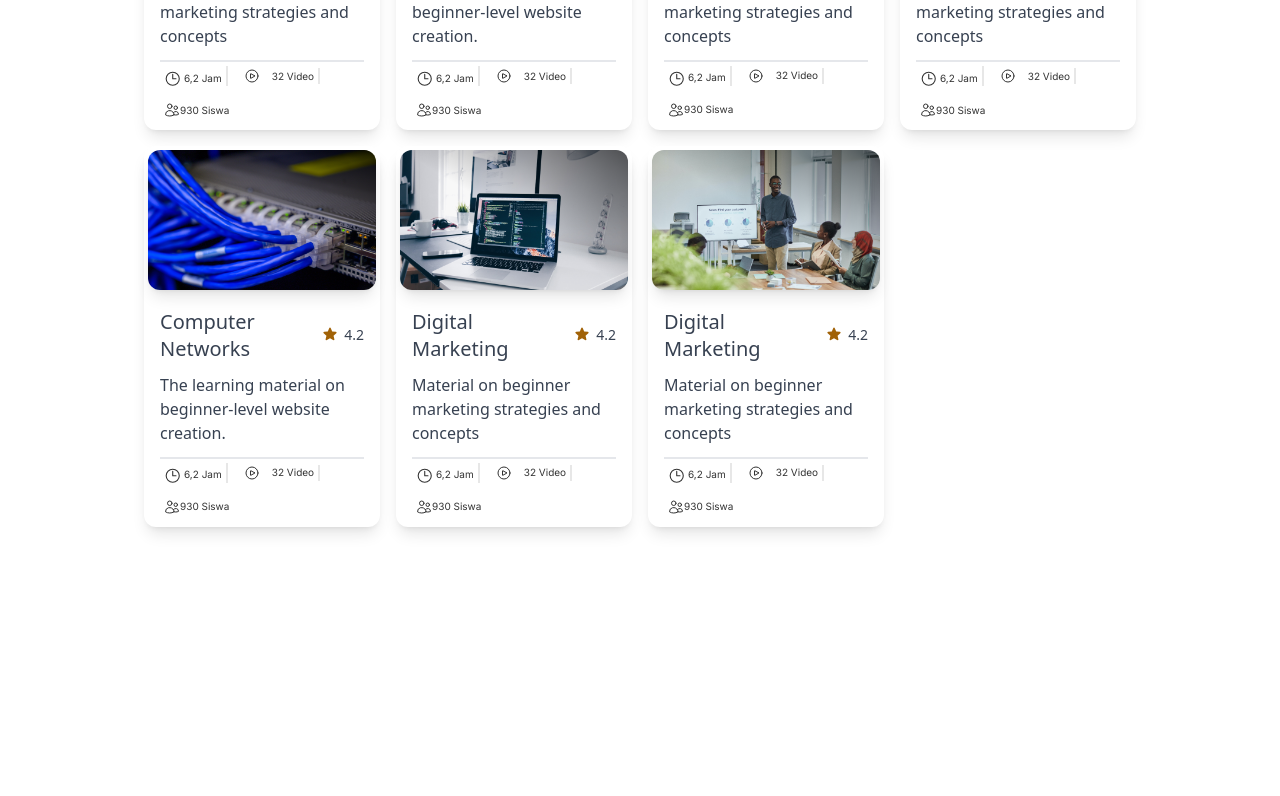
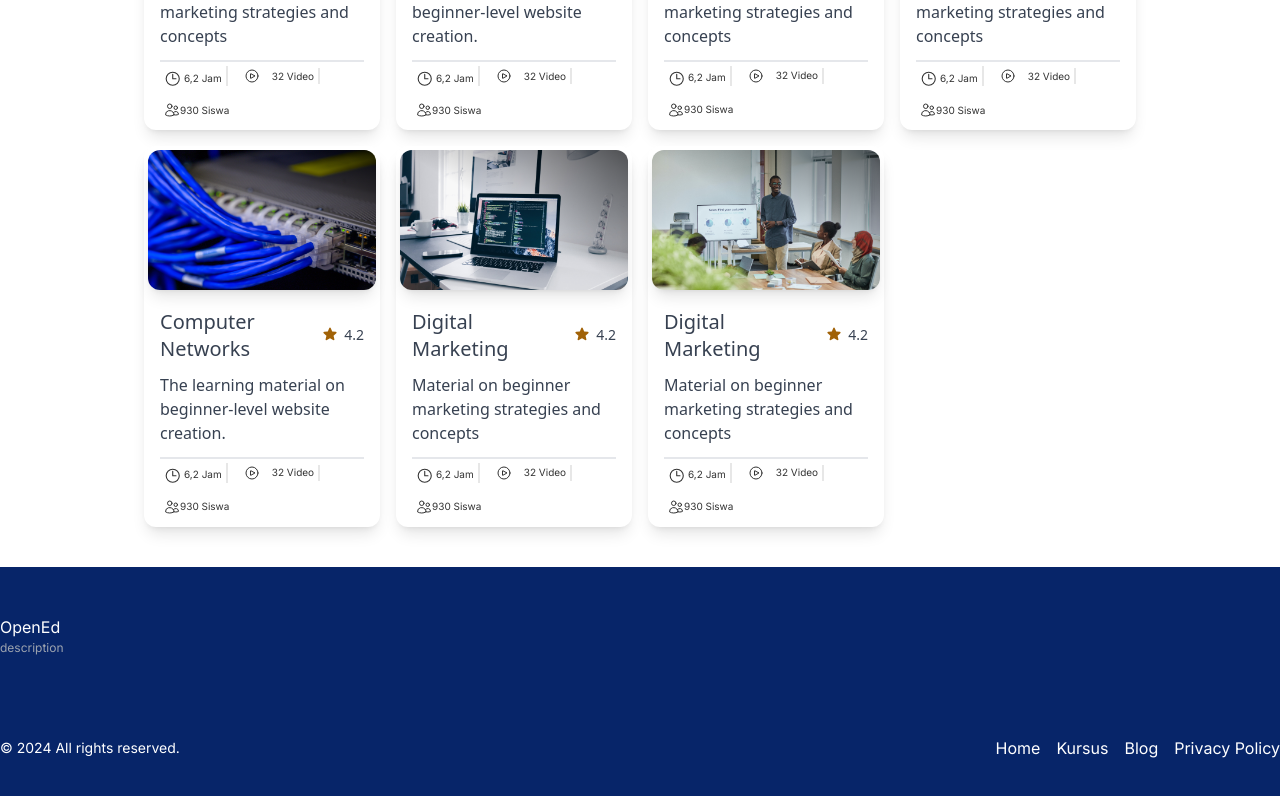
Before and after one commit to Xanvia/MOOC-IT-Center-UOP, a Next.js app in the folder frontend/: page / in a window 1280 px wide. Shown: the part 996-1792 px from the top of the page. Before the commit the page ends 1563 px from the top, so only its background shows below. Built offline with nearby package versions, Linux system fonts and the light colour scheme; no server answers.

Commit message:
feat:footer initial

```diff
--- a/frontend/src/app/(public)/(home)/page.tsx
+++ b/frontend/src/app/(public)/(home)/page.tsx
@@ -2,6 +2,7 @@
 import { useEffect, useState } from "react";
 import Search from "@/components/Search/Search";
 import CourseCard from "@/components/Course/CourseCard/CourseCard";
+import Footer from "@/components/Footer/Footer";
 
 const course1 = "/images/course1.png";
 const course2 = "/images/course2.png";
@@ -73,6 +74,7 @@ export default function Home() {
           image={course2}
         />
       </div>
+      <Footer/>
     </>
   );
 }
--- a/frontend/src/components/Footer/Footer.tsx
+++ b/frontend/src/components/Footer/Footer.tsx
@@ -0,0 +1,26 @@
+import React from 'react';
+
+const Footer: React.FC = () => {
+  return (
+    <footer className="bg-primary text-white py-12">
+      <div className="container mx-auto">
+        <h1>OpenEd</h1>
+        <hr className="my-0 border-primary" />
+        <p className='text-gray-400 text-xs'>description</p>
+        <div className="flex flex-col items-center mt-20 md:flex-row md:justify-between">
+          <p className="text-sm">&copy; {new Date().getFullYear()}  All rights reserved.</p>
+          <nav className="mt-4 md:mt-0">
+            <ul className="flex space-x-4">
+              <li><a href="/Home" className="hover:text-gray-400">Home</a></li>
+              <li><a href="/Kursus" className="hover:text-gray-400">Kursus</a></li>
+              <li><a href="/Blog" className="hover:text-gray-400">Blog</a></li>
+              <li><a href="/privacy" className="hover:text-gray-400">Privacy Policy</a></li>
+            </ul>
+          </nav>
+        </div>
+      </div>
+    </footer>
+  );
+};
+
+export default Footer;
```
Also changed, not shown: frontend/src/components/components.styles.ts (line endings or trailing spaces).
